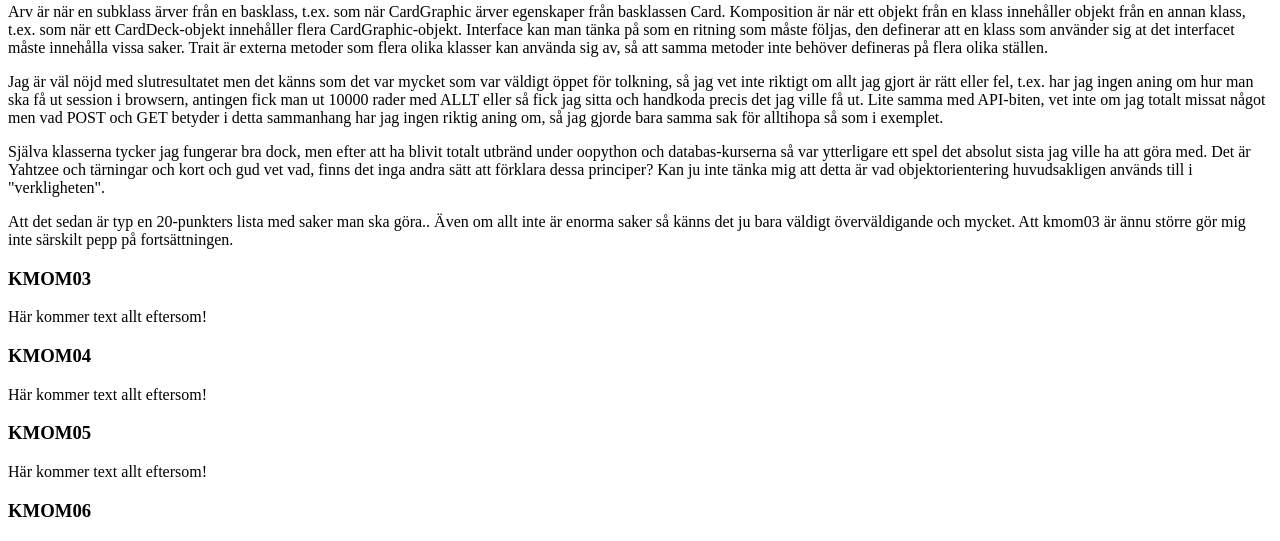
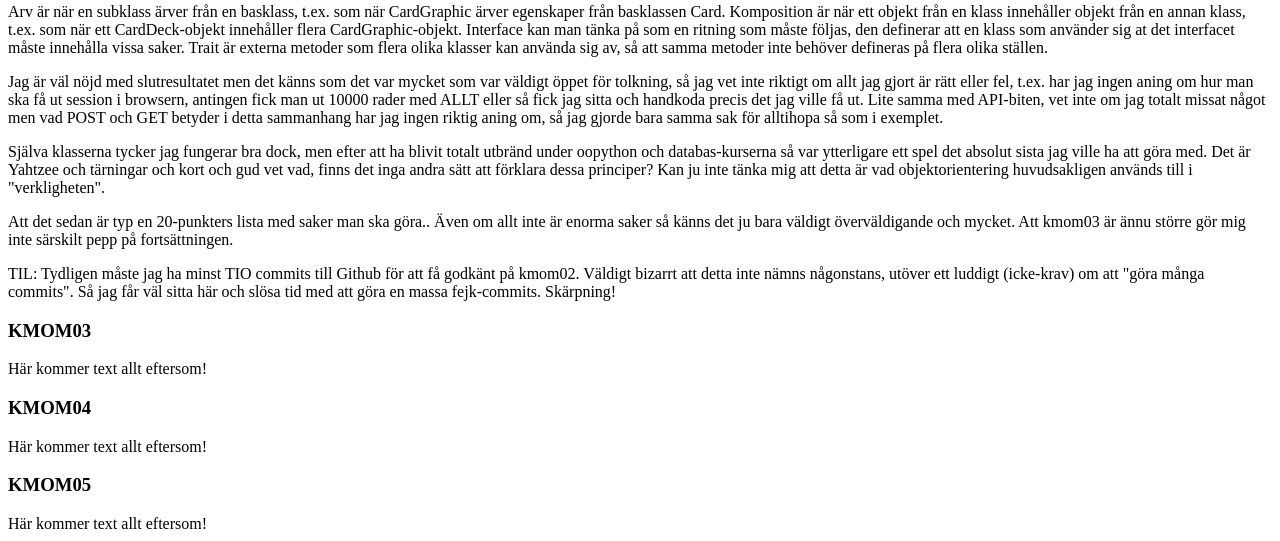
Before and after one commit to claes-k/mvc, a Symfony app: template templates/report.html.twig in a window 1280 px wide. Shown: the part 596-1137 px from the top of the page. Run offline with Twig, Linux system fonts and the light colour scheme; the template is opened without the code that fills it, so the values that code supplies are empty; some libraries are stand-ins or nearby versions.

Commit message:
Update report text

```diff
--- a/templates/report.html.twig
+++ b/templates/report.html.twig
@@ -26,6 +26,8 @@
             <p>Själva klasserna tycker jag fungerar bra dock, men efter att ha blivit totalt utbränd under oopython och databas-kurserna så var ytterligare ett spel det absolut sista jag ville ha att göra med. Det är Yahtzee och tärningar och kort och gud vet vad, finns det inga andra sätt att förklara dessa principer? Kan ju inte tänka mig att detta är vad objektorientering huvudsakligen används till i "verkligheten".</p>
 
             <p>Att det sedan är typ en 20-punkters lista med saker man ska göra.. Även om allt inte är enorma saker så känns det ju bara väldigt överväldigande och mycket. Att kmom03 är ännu större gör mig inte särskilt pepp på fortsättningen.</p>
+
+            <p>TIL: Tydligen måste jag ha minst TIO commits till Github för att få godkänt på kmom02. Väldigt bizarrt att detta inte nämns någonstans, utöver ett luddigt (icke-krav) om att "göra många commits". Så jag får väl sitta här och slösa tid med att göra en massa fejk-commits. Skärpning!</p>
 
             <h3 id="kmom03">KMOM03</h3>
             <p>Här kommer text allt eftersom!</p>
```
